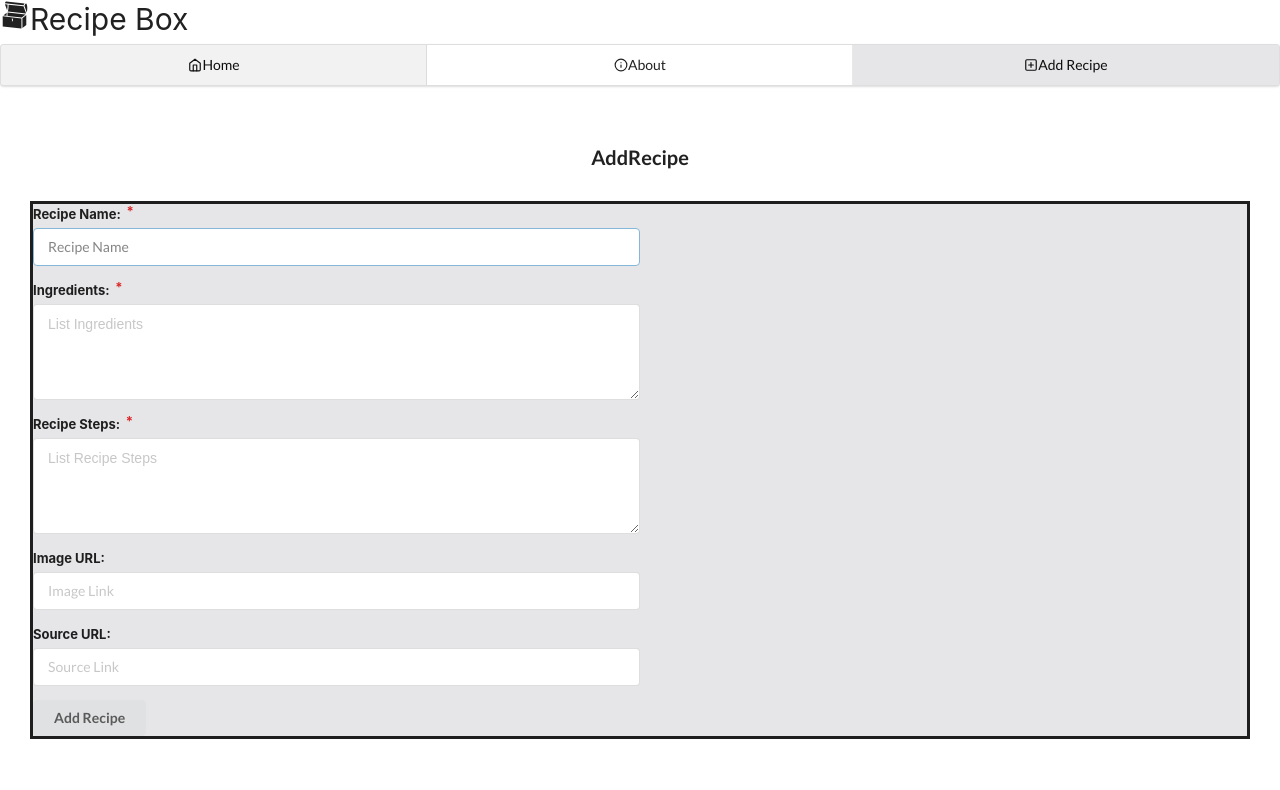
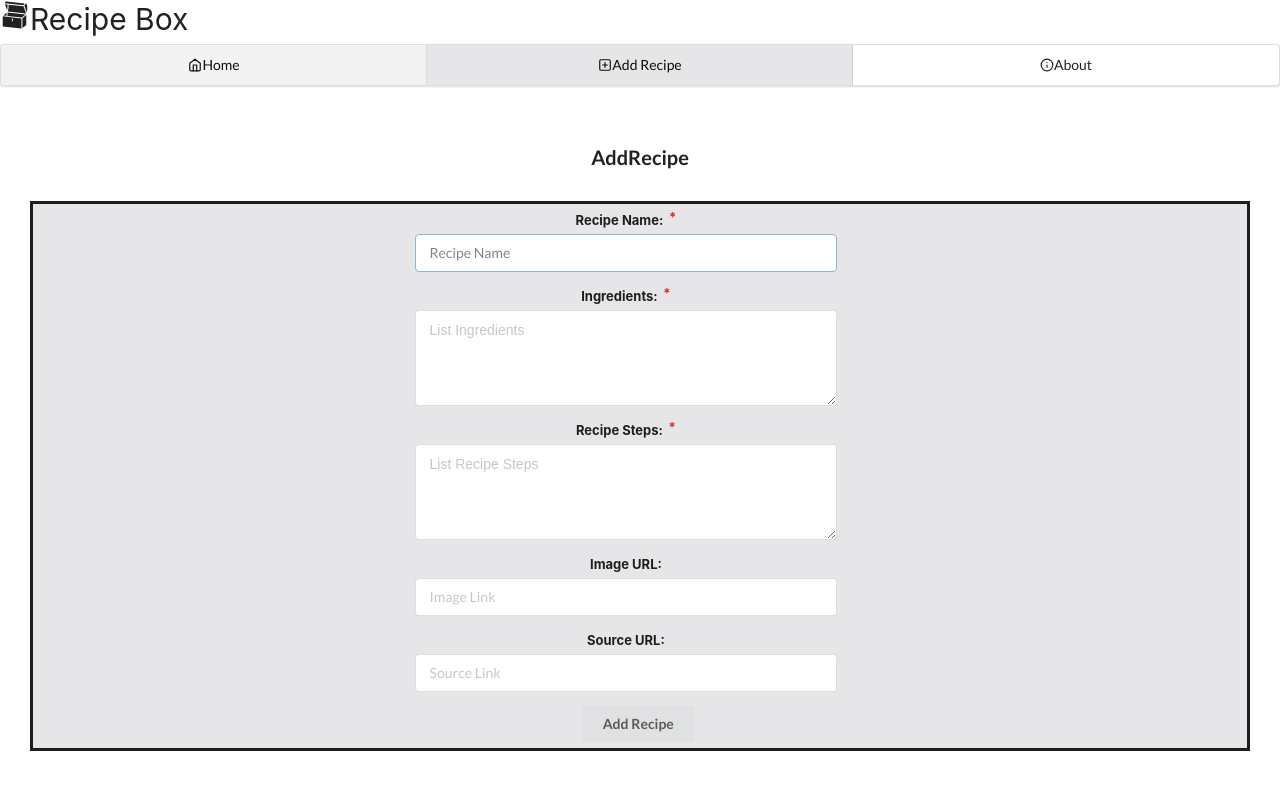
Before and after one commit to HannahGlazier/Recipe-Box, a React (Create React App) app: page /addRecipe in a window 1280 px wide. Shown: the top 790 px of the page. Built offline with nearby package versions, Linux system fonts and the light colour scheme; no server answers.

Commit message:
More card styling
Co-authored-by: Beth <8eth@users.noreply.github.com>

```diff
--- a/src/components/About.js
+++ b/src/components/About.js
@@ -5,11 +5,27 @@ import { SiGithub } from "react-icons/si"
 function About() {
   return (
     <div>
+      <br></br>
       <h1 className='about'>About</h1>
       <div className='border'>
-        <a href="https://github.com/HannahGlazier" target="_blank" rel="noreferrer"><SiGithub />Hannah Glazier</a>
-        <br></br>
-        <a href="https://github.com/8eth" target="_blank" rel="noreferrer" ><SiGithub />Beth Fekadu</a>
+        <p>
+          Welcome to Recipe Box! This is a react application that we built for our phase 2 project at Flatiron School.
+        </p>
+
+        <p>
+          This app starts you off with some of our favorite recipes.
+          If you would like to try a recipe, you click on the recipe and add it to your "My Recipe List".
+          If you are not interested in any specific recipe, then you can delete it from the page.
+          You can also add your own recipes to the list by going to the "Add Recipe" page.
+          You can also sort and search by recipe name.
+        </p>
+
+        <p className="divider"></p>
+
+        <h2>Created by</h2>
+          <a href="https://github.com/HannahGlazier" target="_blank" rel="noreferrer"><SiGithub />  Hannah Glazier</a>
+          <br></br>
+          <a href="https://github.com/8eth" target="_blank" rel="noreferrer" ><SiGithub />  Beth Fekadu</a>
       </div>
     </div>
   )
--- a/src/components/AddRecipe.js
+++ b/src/components/AddRecipe.js
@@ -1,30 +1,41 @@
-import React, {useState, useEffect, useRef} from 'react'
+import React, { useState, useEffect, useRef } from "react";
+import { useHistory } from "react-router-dom";
 
 function AddRecipe({ addNewRecipe }) {
+  let history = useHistory();
+
   const [formRecipeData, setFormRecipeData] = useState({
     name: "",
     ingredients: "",
-    steps:"",
-    imageURL:"",
-    originalURL:"",
-    likes: 0
-  })
+    steps: "",
+    imageURL: "",
+    originalURL: "",
+    likes: 0,
+  });
 
-  const nameInputRef = useRef(null)
+  const initialFormState = {
+    name: "",
+    ingredients: "",
+    steps: "",
+    imageURL: "",
+    originalURL: "",
+  };
+
+  const nameInputRef = useRef(null);
 
   useEffect(() => {
-    nameInputRef.current.focus()
-  }, [])
+    nameInputRef.current.focus();
+  }, []);
 
   function handleChange(e) {
     setFormRecipeData({
       ...formRecipeData,
-      [e.target.name]: e.target.value
-    })
+      [e.target.name]: e.target.value,
+    });
   }
 
   function handleAddRecipeData(e) {
-    e.preventDefault()
+    e.preventDefault();
 
     const newRecipe = {
       name: formRecipeData.name,
@@ -32,100 +43,98 @@ function AddRecipe({ addNewRecipe }) {
       steps: formRecipeData.steps,
       imageURL: formRecipeData.imageURL,
       originalURL: formRecipeData.originalURL,
-        likes: formRecipeData.likes
-    }
+      likes: formRecipeData.likes,
+    };
 
-    fetch('http://localhost:3000/recipes', {
+    fetch("http://localhost:3000/recipes", {
       method: "POST",
       headers: {
         "Content-Type": "application/json",
       },
-      body: JSON.stringify(newRecipe)
+      body: JSON.stringify(newRecipe),
     })
-      .then(response => response.json())
+      .then((response) => response.json())
       .then(addNewRecipe)
+      .then(setFormRecipeData(initialFormState));
+    history.push("/");
   }
 
-
   return (
-    <div >
+    <div>
       <br></br>
       <h1 className="addRecipe">AddRecipe</h1>
-        <div className="addRecipeBorder">
-          <form className='ui form' onSubmit={(e => handleAddRecipeData(e))}>
-          <div className='required eight wide field'>
-          <label htmlFor="recipeName">Recipe Name: </label>
+      <div className="addRecipeBorder test">
+        <div className="ui grid">
+          <form className="ui form center" onSubmit={(e) => handleAddRecipeData(e)}>
+            <div className="required fifteen wide field">
+              <label className="center" htmlFor="recipeName">Recipe Name: </label>
               <input
                 type="text"
                 name="name"
                 ref={nameInputRef}
                 value={formRecipeData.name}
                 id={FormData.name}
-                onChange={(e => handleChange(e))}
+                onChange={(e) => handleChange(e)}
                 placeholder="Recipe Name"
-            >
-            </input>
+              ></input>
             </div>
-            <div className='required eight wide field'>
-            <label htmlFor="ingredients">Ingredients: </label>
+            <div className="required fifteen wide field">
+              <label className="center" htmlFor="ingredients">Ingredients: </label>
               <textarea
                 type="text"
                 name="ingredients"
                 value={formRecipeData.ingredients}
                 id={FormData.ingredients}
-                onChange={(e => handleChange(e))}
+                onChange={(e) => handleChange(e)}
                 rows="4"
                 cols="50"
                 placeholder="List Ingredients"
-            >
-            </textarea>
+              ></textarea>
             </div>
-            <div className='required eight wide field'>
-            <label htmlFor="steps">Recipe Steps: </label>
+            <div className="required fifteen wide field">
+              <label className="center" htmlFor="steps">Recipe Steps: </label>
               <textarea
                 type="text"
                 name="steps"
                 value={formRecipeData.steps}
                 id={FormData.steps}
-                onChange={(e => handleChange(e))}
+                onChange={(e) => handleChange(e)}
                 rows="4"
                 cols="50"
                 placeholder="List Recipe Steps"
-            >
-            </textarea>
+              ></textarea>
             </div>
-            <div className='eight wide field'>
-            <label htmlFor="imageURL">Image URL: </label>
+            <div className="fifteen wide field">
+              <label className="center" htmlFor="imageURL">Image URL: </label>
               <input
                 type="text"
                 name="imageURL"
                 value={formRecipeData.imageURL}
                 id={FormData.imageURL}
-                onChange={(e => handleChange(e))}
+                onChange={(e) => handleChange(e)}
                 placeholder="Image Link"
-            >
-            </input>
+              ></input>
             </div>
-            <div className='eight wide field'>
-            <label htmlFor="originalURL">Source URL: </label>
+            <div className="fifteen wide field">
+              <label className="center" htmlFor="originalURL">Source URL: </label>
               <input
                 type="text"
                 name="originalURL"
                 value={formRecipeData.originalURL}
                 id={FormData.originalURL}
-                onChange={(e => handleChange(e))}
+                onChange={(e) => handleChange(e)}
                 placeholder="Source Link"
-            >
-            </input>
+              ></input>
             </div>
-            <button className="ui submit button" type="submit">Add Recipe</button>
+            <button className="ui submit button center" type="submit">
+              Add Recipe
+            </button>
+
           </form>
         </div>
       </div>
-  )
-
+    </div>
+  );
 }
 
-
-
-export default AddRecipe
+export default AddRecipe;
--- a/src/components/NavBar.js
+++ b/src/components/NavBar.js
@@ -26,16 +26,6 @@ function NavBar() {
         <FiHome /> Home
       </NavLink>
       <NavLink
-        to="/about"
-        exact
-        className="item"
-        activeStyle={{
-          background: "#E6E6E8",
-        }}
-      >
-        <FiInfo /> About
-      </NavLink>
-      <NavLink
         to="/AddRecipe"
         exact
         className="item"
@@ -46,6 +36,16 @@ function NavBar() {
         <FiPlusSquare />
         Add Recipe
       </NavLink>
+      <NavLink
+        to="/about"
+        exact
+        className="item"
+        activeStyle={{
+          background: "#E6E6E8",
+        }}
+      >
+        <FiInfo /> About
+      </NavLink>
     </div>
   );
 }
--- a/src/components/RecipeCard.js
+++ b/src/components/RecipeCard.js
@@ -4,52 +4,56 @@ import RecipeDetail from './RecipeDetail'
 
 function RecipeCard({ recipe, onRecipeClick, onRemoveRecipe }) {
   const [showDetail, setShowDetail] = useState(false)
-  const [likes, setLikes] = useState(0)
+  const [likes, setLikes] = useState(recipe.likes)
 
   function handleDetail(e, showDetail){
     e.stopPropagation()
     setShowDetail(!showDetail)
   }
 
-  function handleLike(e) {
+  // function handleLike(e) {
+  //   e.stopPropagation()
+  //   setLikes((likes) => likes + 1)
+  // }
+
+
+
+  function handleAddLike(e) {
     e.stopPropagation()
-    setLikes((likes) => likes + 1)
+    fetch(`http://localhost:3000/recipes/${recipe.id}`, {
+      method: "PATCH",
+      headers: {
+        "Content-Type": "application/json",
+      },
+      body: JSON.stringify({likes: likes + 1})
+    })
+      .then(() => setLikes((likes) => likes + 1))
   }
-
-  // function handleAddLike(e) {
-  //   e.stopPropagation()
-  //   fetch('http://localhost:3000/recipes', {
-  //     method: "POST",
-  //     headers: {
-  //       "Content-Type": "application/json",
-  //     },
-  //     body: JSON.stringify(likes)
-  //   })
-  //     .then(response => response.json())
-  //     .then(handleLike(likes))
-  // }
 
   function handleDelete(e){
     e.stopPropagation()
     onRemoveRecipe(recipe)
   }
 
+  // const updatedRecs = recipies.map(rec => rec.id == id ? {...rec, likes: likes + 1} : rec)
+  // setRecipes(updatedRecs)
   return (
     <div
-    className="ui card recipeTile"
+    className="ui card background"
     onClick={(e) => onRecipeClick(e, recipe)}
     >
-      <h5>{recipe.name}</h5>
+      <div className= "background">
+        <h5>{recipe.name}</h5>
+      </div>
       <img src={recipe.imageURL} alt={recipe.name}/>
       {showDetail && <RecipeDetail recipe={recipe} />}
-      <button onClick={handleLike}> {likes ? `★ ${likes}` : ` ☆ ${likes}`} </button>
+      <button onClick={handleAddLike}> {likes ? `★ ${likes}` : ` ☆ ${likes}`} </button>
       <button onClick={e => handleDelete(e)}><FiTrash2 /></button>
       <button
         className="ui button"
         onClick={(e) => handleDetail(e, showDetail)}>
           {showDetail ? "Hide Details" : "Show Details"}
       </button>
-
     </div>
   )
   }
--- a/src/components/RecipeList.js
+++ b/src/components/RecipeList.js
@@ -17,7 +17,7 @@ function RecipeList({ recipes, onRecipeClick, onRemoveRecipe }) {
     <>
       <h1>Recipe Library</h1>
       <div className="border">
-        <div className="ui five stackable cards recipeTile">{mappedRecipes}</div>
+        <div className="ui five cards">{mappedRecipes}</div>
       </div>
     </>
   )
--- a/src/index.css
+++ b/src/index.css
@@ -24,14 +24,23 @@ code {
 
 .addRecipeBorder {
   margin: 30px;
+  padding: 20px;
   /* padding: center; */
   /* padding-left: 400px; */
   /* text-align: center; */
-
+  /* display: flex;
+  /* align-items: center; */
+  /* justify-content: right; */
   border-style: solid;
   background-color: #E6E6E8;
 }
 
+.test {
+  /* text-align: center;  */
+  display: flex;
+  align-items: center;
+  justify-content: center;
+}
 
 .app {
   margin: 0% 5% 0% 5%;
@@ -42,6 +51,12 @@ h1 {
   font-size: 20px;
   font-weight: 900;
   text-align: center;
+}
+
+h2 {
+  font-size: 15px;
+  font-weight: 900;
+  text-align: left;
 }
 
 h4 {
@@ -79,3 +94,22 @@ h5 {
 .header {
   font-size: 30px;
 }
+
+a {
+  color: black;
+  text-decoration: underline;
+}
+
+.center {
+ text-align: center;
+}
+
+.background {
+  background: white;
+}
+
+ .ui.card,
+.ui.cards>.card {
+  background-color: #e0e1e2;
+
+}
```
Also changed, not shown: data.json (+20 -20 lines). Lines whose indentation alone changed are shown as unchanged.
